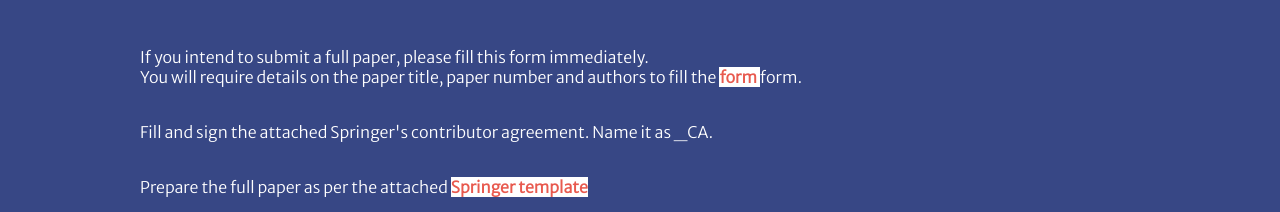
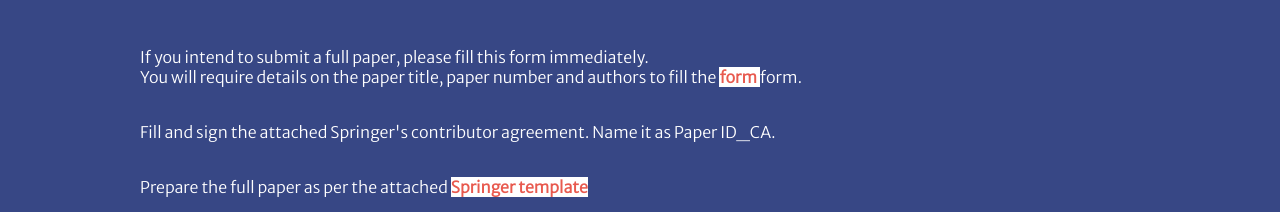
Before and after one commit to ncmdao/webpage, a plain HTML site: page index.html in a window 1280 px wide. Shown: the part 3933-4145 px from the top of the page. Drawn offline with Linux system fonts and the light colour scheme.

Commit message:
Update index.html

```diff
--- a/index.html
+++ b/index.html
@@ -484,7 +484,7 @@
 						<p> If you intend to submit a full paper, please fill this form immediately. <br>
 						You will require details on the paper title, paper number and authors to fill the <a style=" background-color:#ffffff;" href = "https://docs.google.com/forms/d/e/1FAIpQLSfZGEg40mu_C4ULA7NujqyIX8C7amPkwMB7iiKWXz8i-tVHFA/viewform"> <b style="color:#e85a4f"> form </b></a>form. </p> <br>
 
-						<p> Fill and sign the attached Springer's contributor agreement. Name it as <Paper ID>_CA. </p> <br>
+						<p> Fill and sign the attached Springer's contributor agreement. Name it as Paper ID_CA. </p> <br>
 						<p> Prepare the full paper as per the attached
 						<a class="btn btn-primary btn-sm" style="background-color:#ffffff" href="docs2021/Author.dotm" role="button">
 						<b style="color:#e85a4f">Springer template</b></a>
```
